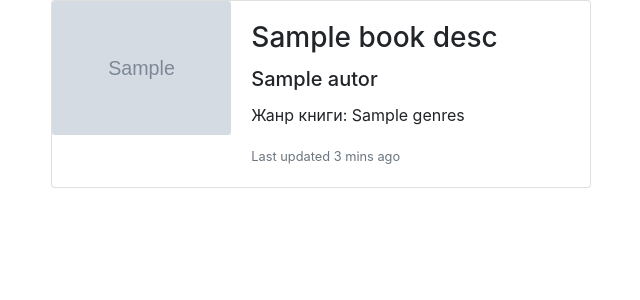
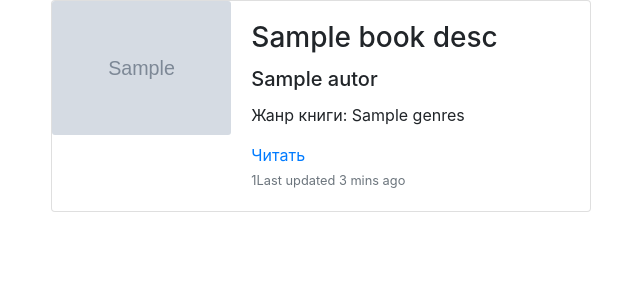
Before and after one commit to Dzima-G/-arsing_online_library, a Python web app: template template/template.html in a window 1280 px wide. Shown: the top 300 px of the page, without its empty margins (19-659 px from the left). Run offline with Jinja, Linux system fonts and the light colour scheme; the template is opened without the code that fills it: most values are stand-ins (such as "Sample title", 1, 10 or a date in 2020); grey boxes marked "Sample" are stand-in pictures.

Commit message:
add links to books txt files

```diff
--- a/parse_tululu_category.py
+++ b/parse_tululu_category.py
@@ -125,7 +125,7 @@ if __name__ == "__main__":
             book_page = get_book_page(page_url)
             soup = BeautifulSoup(book_page.text, 'lxml')
             book_poster = parse_book_page(soup, book_id)
-            book_name = f'{book_id}-я книга. {book_poster["book_title"]}'
+            book_name = f'{book_id}-я книга. {book_poster["book_title"]}'.replace(' ', '_')
             if not args.skip_txt:
                 download_txt(book_id, book_name, dest_folder)
             if not args.skip_imgs:
--- a/render_website.py
+++ b/render_website.py
@@ -1,7 +1,7 @@
 import json
 from jinja2 import Environment, FileSystemLoader, select_autoescape
 from livereload import Server
-import os
+
 
 def on_reload():
     env = Environment(
@@ -22,6 +22,5 @@ if __name__ == "__main__":
     on_reload()
 
     server = Server()
-
     server.watch('template/template.html', on_reload)
-    server.serve(root='index.html')
+    server.serve(root='.')
--- a/template/template.html
+++ b/template/template.html
@@ -24,7 +24,8 @@
                                     <h3 class="card-title">{{book_desc.title}}</h3>
                                     <h5 class="card-title">{{book_desc.autor}}</h5>
                                     <p class="card-text">Жанр книги: {{book_desc.genres}}</p>
-                                    <p class="card-text"><small class="text-muted">Last updated 3 mins ago</small></p>
+                                    <a href="{{book_desc.book_path}}" target="_blank">Читать</a>
+                                    <p class="card-text"><small class="text-muted">1Last updated 3 mins ago</small></p>
                                 </div>
                             </div>
                         </div>
```
